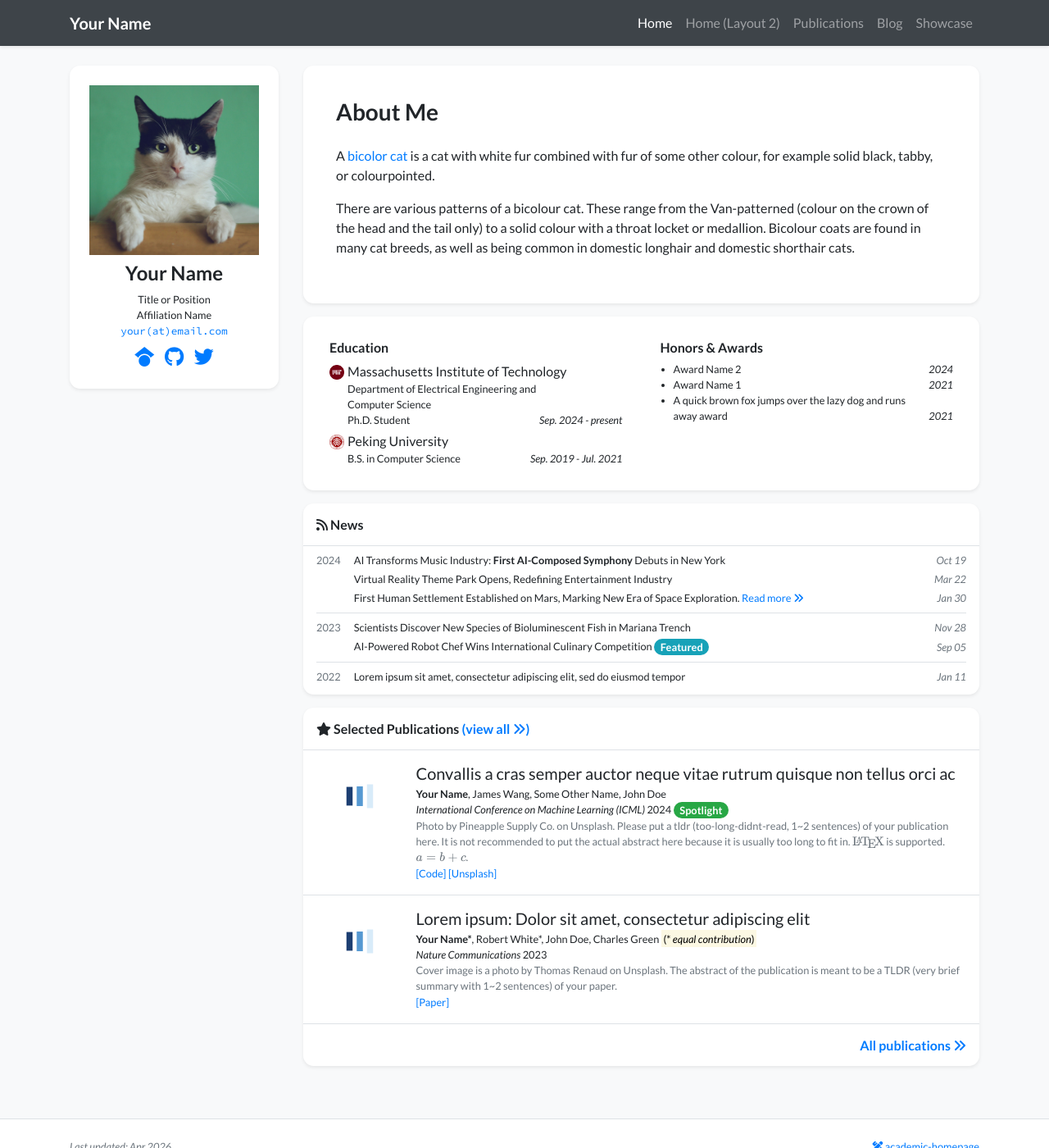
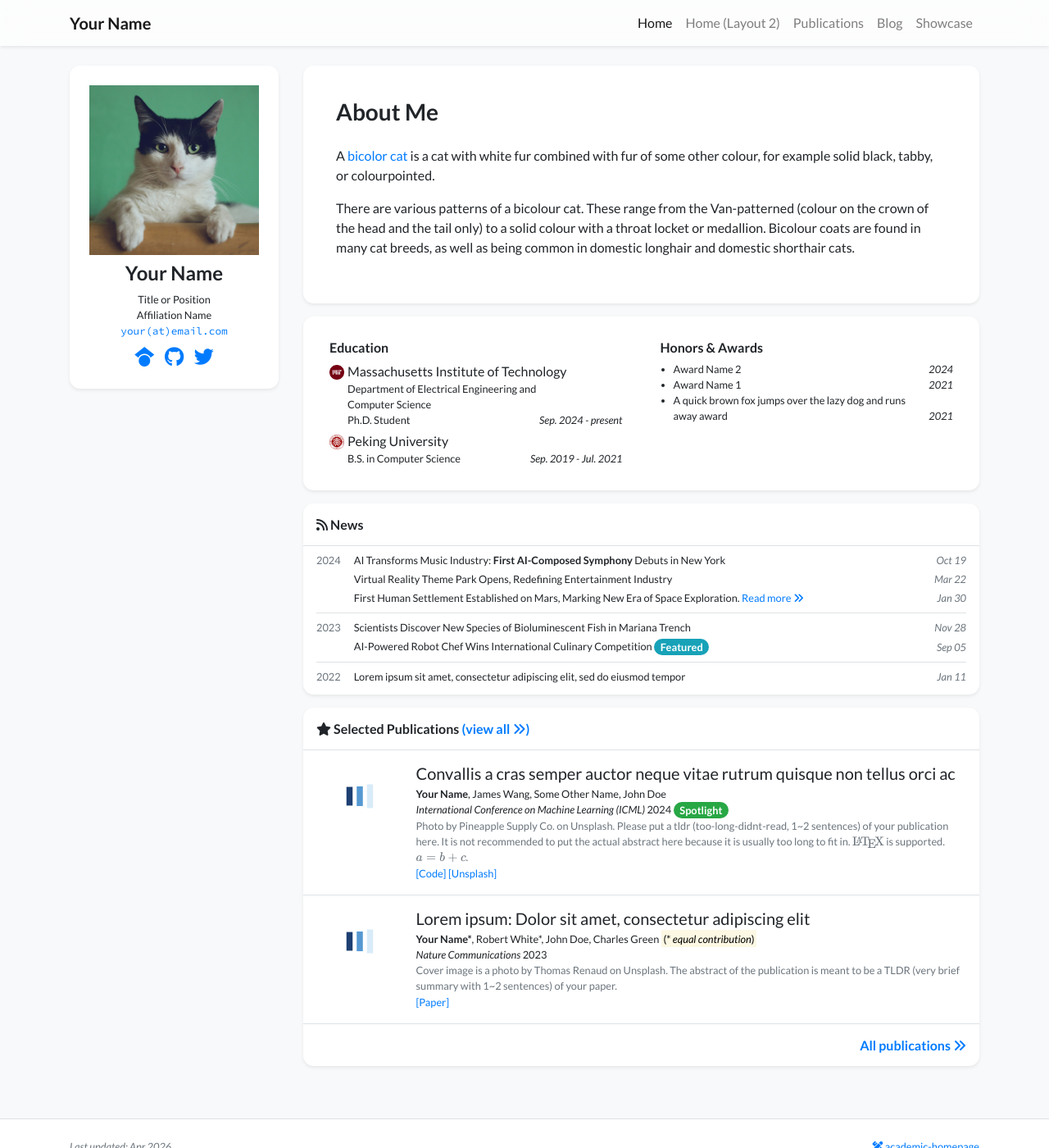
Before and after one commit to luost26/academic-homepage, a Jekyll site: the page built from index.html, in a window 1280 px wide and 1400 px high. Shown: the whole window at 82% size. Built offline with Jekyll 4.4.1, drawn with Linux system fonts in a browser that asks for light colours; nearby versions of some CDN libraries; a style sheet for code colours, icons or effects is not loaded.

Commit message:
update navbar style

```diff
--- a/_includes/navbar.html
+++ b/_includes/navbar.html
@@ -1,4 +1,4 @@
-<nav class="navbar navbar-expand-sm navbar-dark bg-dark fixed-top mb-5 shadow-sm">
+<nav class="navbar navbar-expand-sm navbar-light fixed-top mb-5 shadow-sm">
     <div class="{% if page.container_class %}{{ page.container_class }}{% else %}container-lg{% endif %}">
         <a class="navbar-brand"><strong>{{site.data.profile.navbar_name}}</strong></a>
         <button class="navbar-toggler" style="font-size: 1em; padding: 0.5em;" type="button" data-toggle="collapse" data-target="#navbarResponsive" aria-controls="navbarResponsive" aria-expanded="false" aria-label="Toggle navigation">
--- a/assets/css/global.css
+++ b/assets/css/global.css
@@ -43,7 +43,9 @@ h1, h2, h3, h4, h5, h6,
 }
 
 .navbar {
-    opacity: 0.95;
+    background-color: rgba(255, 255, 255, 0.6) !important;
+    backdrop-filter: blur(16px);
+    -webkit-backdrop-filter: blur(16px);
 }
 
 .inline-badge {
```
